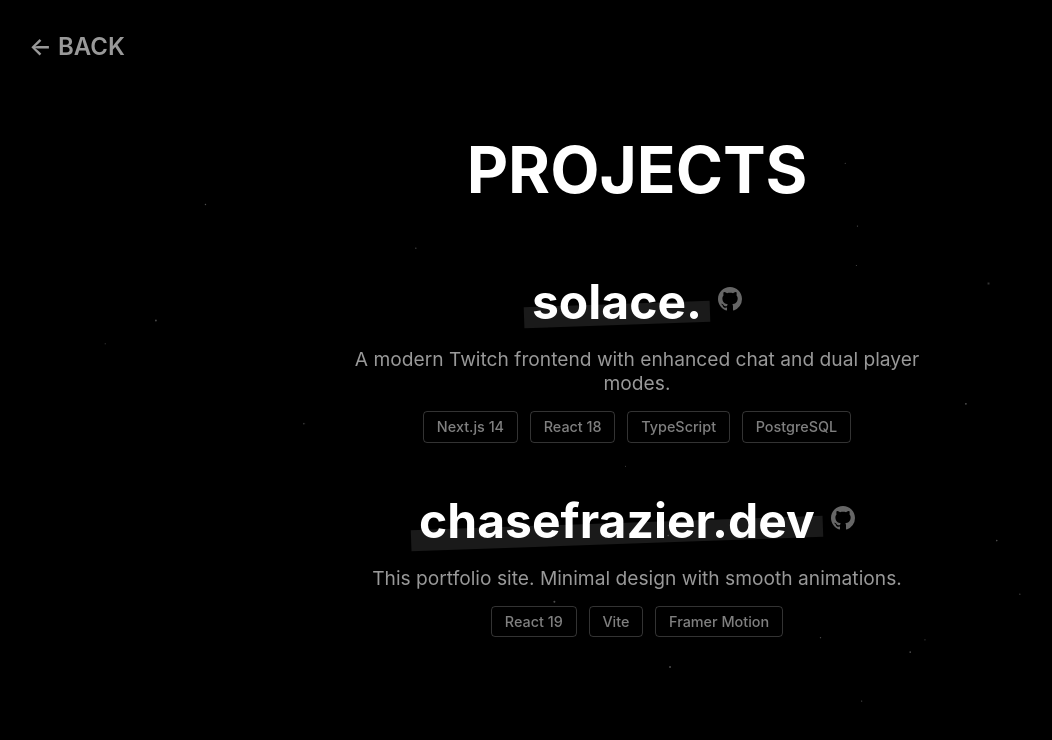
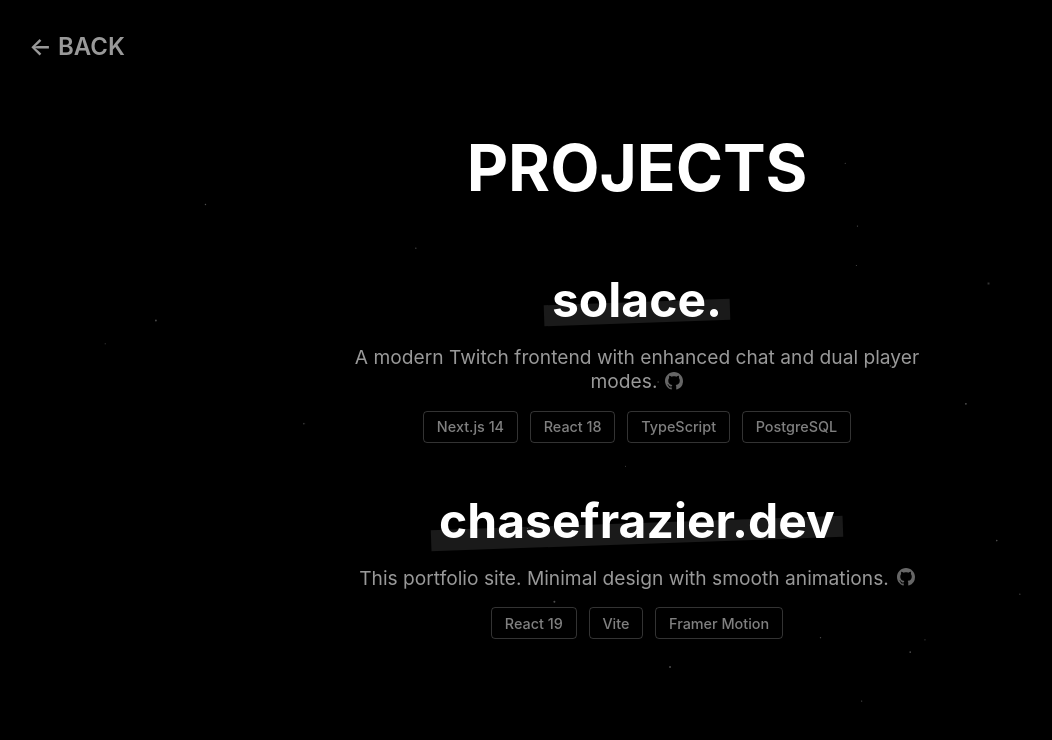
Before and after one commit to chasemarshall/portfolio, a React (Vite) app: page /projects in a window 1280 px wide. Shown: the top 740 px of the page, without its empty margins (3-1055 px from the left). Built offline with nearby package versions, Linux system fonts and the light colour scheme; a web font is replaced by a local one.

Commit message:
fix: Move GitHub icon to end of description, size 18px

```diff
--- a/src/App.css
+++ b/src/App.css
@@ -149,15 +149,12 @@
   align-items: center;
 }
 
-.project-header {
-  display: flex;
-  align-items: center;
-  gap: 1rem;
-}
-
 .github-link {
   color: rgba(255, 255, 255, 0.4);
   transition: color 0.2s ease;
+  margin-left: 0.5rem;
+  vertical-align: middle;
+  display: inline-block;
 }
 
 .github-link:hover {
--- a/src/pages/Projects.jsx
+++ b/src/pages/Projects.jsx
@@ -37,7 +37,6 @@
               animate={{ opacity: 1, y: 0 }}
               transition={{ delay: 0.4, duration: 0.6 }}
             >
-              <div className="project-header">
               <motion.a
                 href="https://solace.chasefrazier.dev"
                 target="_blank"
@@ -52,6 +51,8 @@
                 <span className="highlight-strip" />
                 solace.
               </motion.a>
+              <p className="project-description">
+                A modern Twitch frontend with enhanced chat and dual player modes.
                 <a
                   href="https://github.com/chasemarshall/solace"
                   target="_blank"
@@ -59,13 +60,10 @@
                   className="github-link"
                   title="View on GitHub"
                 >
-                  <svg viewBox="0 0 24 24" width="24" height="24" fill="currentColor">
+                  <svg viewBox="0 0 24 24" width="18" height="18" fill="currentColor">
                     <path d="M12 0C5.37 0 0 5.37 0 12c0 5.31 3.435 9.795 8.205 11.385.6.105.825-.255.825-.57 0-.285-.015-1.23-.015-2.235-3.015.555-3.795-.735-4.035-1.41-.135-.345-.72-1.41-1.23-1.695-.42-.225-1.02-.78-.015-.795.945-.015 1.62.87 1.845 1.23 1.08 1.815 2.805 1.305 3.495.99.105-.78.42-1.305.765-1.605-2.67-.3-5.46-1.335-5.46-5.925 0-1.305.465-2.385 1.23-3.225-.12-.3-.54-1.53.12-3.18 0 0 1.005-.315 3.3 1.23.96-.27 1.98-.405 3-.405s2.04.135 3 .405c2.295-1.56 3.3-1.23 3.3-1.23.66 1.65.24 2.88.12 3.18.765.84 1.23 1.905 1.23 3.225 0 4.605-2.805 5.625-5.475 5.925.435.375.81 1.095.81 2.22 0 1.605-.015 2.895-.015 3.3 0 .315.225.69.825.57A12.02 12.02 0 0024 12c0-6.63-5.37-12-12-12z"/>
                   </svg>
                 </a>
-              </div>
-              <p className="project-description">
-                A modern Twitch frontend with enhanced chat and dual player modes.
               </p>
               <div className="project-tech">
                 <a href="/nextjs" target="_blank" rel="noopener noreferrer" className="tech-tag">Next.js 14</a>
@@ -81,7 +79,6 @@
               animate={{ opacity: 1, y: 0 }}
               transition={{ delay: 0.5, duration: 0.6 }}
             >
-              <div className="project-header">
               <motion.a
                 href="https://chasefrazier.dev"
                 target="_blank"
@@ -96,6 +93,8 @@
                 <span className="highlight-strip" />
                 chasefrazier.dev
               </motion.a>
+              <p className="project-description">
+                This portfolio site. Minimal design with smooth animations.
                 <a
                   href="https://github.com/chasemarshall/portfolio"
                   target="_blank"
@@ -103,13 +102,10 @@
                   className="github-link"
                   title="View on GitHub"
                 >
-                  <svg viewBox="0 0 24 24" width="24" height="24" fill="currentColor">
+                  <svg viewBox="0 0 24 24" width="18" height="18" fill="currentColor">
                     <path d="M12 0C5.37 0 0 5.37 0 12c0 5.31 3.435 9.795 8.205 11.385.6.105.825-.255.825-.57 0-.285-.015-1.23-.015-2.235-3.015.555-3.795-.735-4.035-1.41-.135-.345-.72-1.41-1.23-1.695-.42-.225-1.02-.78-.015-.795.945-.015 1.62.87 1.845 1.23 1.08 1.815 2.805 1.305 3.495.99.105-.78.42-1.305.765-1.605-2.67-.3-5.46-1.335-5.46-5.925 0-1.305.465-2.385 1.23-3.225-.12-.3-.54-1.53.12-3.18 0 0 1.005-.315 3.3 1.23.96-.27 1.98-.405 3-.405s2.04.135 3 .405c2.295-1.56 3.3-1.23 3.3-1.23.66 1.65.24 2.88.12 3.18.765.84 1.23 1.905 1.23 3.225 0 4.605-2.805 5.625-5.475 5.925.435.375.81 1.095.81 2.22 0 1.605-.015 2.895-.015 3.3 0 .315.225.69.825.57A12.02 12.02 0 0024 12c0-6.63-5.37-12-12-12z"/>
                   </svg>
                 </a>
-              </div>
-              <p className="project-description">
-                This portfolio site. Minimal design with smooth animations.
               </p>
               <div className="project-tech">
                 <a href="/react" target="_blank" rel="noopener noreferrer" className="tech-tag">React 19</a>
```
Lines whose indentation alone changed are shown as unchanged.
